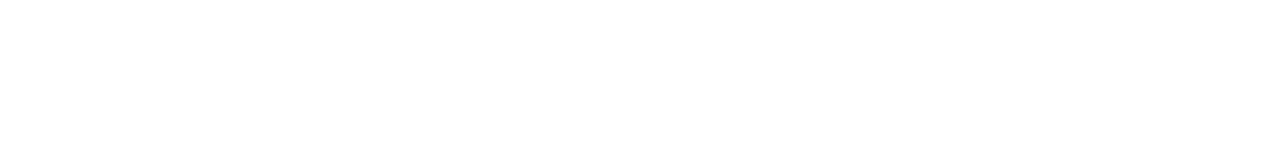
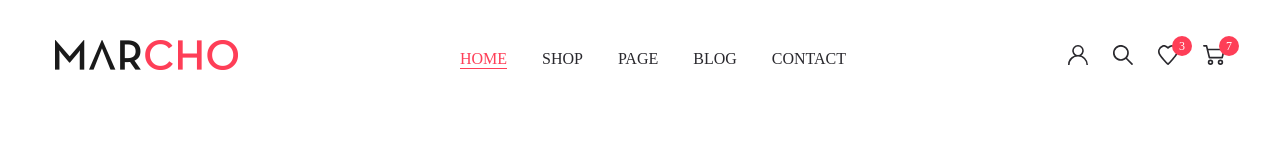
Before and after one commit to Yury90/marcho, a website: page app/index.html in a window 1280 px wide. Drawn offline with nearby package versions, Linux system fonts and the light colour scheme; files that its build step writes are made by us from their sources.

Commit message:
added header, added fonts

```diff
--- a/app/index.html
+++ b/app/index.html
@@ -9,7 +9,51 @@
 </head>
 
 <body>
+    <header class="header">
+        <div class="container">
+            <div class="header__inner">
+                <a class="logo href=" # "">
+                    <img class="logo__img" src="images/logo.png" alt="logo">
+                </a>
+                <nav class="menu">
+                    <ul class="menu__list">
+                        <li class="menu__list-item">
+                            <a class="menu__list-link menu__list-link--active" href="#">HOME</a>
+                        </li>
+                        <li class="menu__list-item">
+                            <a class="menu__list-link" href="#">SHOP</a>
+                        </li>
+                        <li class="menu__list-item">
+                            <a class="menu__list-link" href="#">PAGE</a>
+                        </li>
+                        <li class="menu__list-item">
+                            <a class="menu__list-link" href="#">BLOG</a>
+                        </li>
+                        <li class="menu__list-item">
+                            <a class="menu__list-link" href="#">CONTACT</a>
+                        </li>
+                    </ul>
+                </nav>
+                <div class="user-nav">
+                    <a class="user-nav__link" href="#">
+                        <img class="user-nav__link-img" src="images/icons/user.svg" alt="user icon">
+                    </a>
+                    <a class="user-nav__link" href="#">
+                        <img class="user-nav__link-img" src="images/icons/search.svg" alt="search icon">
+                    </a>
+                    <a class="user-nav__link" href="#">
+                        <img class="user-nav__link-img" src="images/icons/heart.svg" alt="heart icon">
+                        <span class="user-nav__num">3</span>
+                    </a>
+                    <a class="user-nav__link" href="#">
+                        <img class="user-nav__link-img" src="images/icons/cart.svg" alt="cart icon">
+                        <span class="user-nav__num">7</span>
+                    </a>
 
+                </div>
+            </div>
+        </div>
+    </header>
 
 
 
--- a/app/scss/_fonts.scss
+++ b/app/scss/_fonts.scss
@@ -0,0 +1,31 @@
+@font-face {
+    font-family: 'Quicksand-Regular', sans-serif;
+    font-weight: 400;
+    font-style: normal;
+    src: local('Quicksand-Regular'), url('../fonts/Quicksand-Regular.woff2'), url('../fonts/Quicksand-Regular.woff');
+    font-display: swap;
+}
+
+@font-face {
+    font-family: 'Quicksand-Medium', sans-serif;
+    font-weight: 500;
+    font-style: normal;
+    src: local('Quicksand-Medium'), url('../fonts/Quicksand-Medium.woff2'), url('../fonts/Quicksand-Medium.woff');
+    font-display: swap;
+}
+
+@font-face {
+    font-family: 'Roboto-Regular', sans-serif;
+    font-weight: 400;
+    font-style: normal;
+    src: local('Roboto-Regular'), url('../fonts/Roboto-Regular.woff2'), url('../fonts/Roboto-Regular.woff');
+    font-display: swap;
+}
+
+@font-face {
+    font-family: 'Roboto-Bold', sans-serif;
+    font-weight: 700;
+    font-style: normal;
+    src: local('Roboto-Bold'), url('../fonts/Roboto-Bold.woff2'), url('../fonts/Roboto-Bold.woff');
+    font-display: swap;
+}
--- a/app/scss/_global.scss
+++ b/app/scss/_global.scss
@@ -1 +1,12 @@
-body {}
+body {
+    color: $defaul;
+    font-size: 16px;
+    line-height: 26px;
+    @extend %quicksand-500;
+}
+
+.container {
+    max-width: 1200px;
+    margin: 0 auto;
+    padding: 0 15px;
+}
--- a/app/scss/_reset.scss
+++ b/app/scss/_reset.scss
@@ -49,5 +49,5 @@ select {
 
 a {
     text-decoration: none;
-    color: #ffffff;
+    color: #000;
 }
--- a/app/scss/_vars.scss
+++ b/app/scss/_vars.scss
@@ -0,0 +1,22 @@
+$accent: #fe3e57;
+$defaul: #8d8d8d;
+$title: #29282d;
+%quicksand-400 {
+    font-family: 'Quicksand-Regular', serif;
+    font-weight: 400;
+}
+
+%quicksand-500 {
+    font-family: 'Quicksand-Medium', serif;
+    font-weight: 500;
+}
+
+%roboto-400 {
+    font-family: 'Roboto-Regular', sans-serif;
+    font-weight: 400;
+}
+
+%roboto-700 {
+    font-family: 'Roboto-Bold', sans-serif;
+    font-weight: 700;
+}
--- a/app/scss/style.scss
+++ b/app/scss/style.scss
@@ -2,4 +2,61 @@
 @import 'fonts';
 @import 'reset';
 @import 'global';
+.header {
+    padding: 40px 0;
+    &__inner {
+        display: flex;
+        justify-content: space-between;
+        align-items: center;
+    }
+}
+
+.menu {
+    &__list {
+        display: flex;
+    }
+    &__list-item+.menu__list-item {
+        padding-left: 35px;
+    }
+    &__list-link {
+        color: $title;
+        padding-bottom: 1px;
+        transition: all .3s;
+        @extend %quicksand-500;
+        &:hover {
+            color: $accent;
+            border-bottom: 1px solid $accent;
+            @extend %quicksand-500;
+        }
+    }
+    &__list-link--active {
+        color: $accent;
+        border-bottom: 1px solid $accent;
+        @extend %quicksand-500;
+    }
+}
+
+.user-nav {
+    display: flex;
+    &__link {
+        position: relative;
+    }
+    &__link+.user-nav__link {
+        padding-left: 25px;
+    }
+    &__num {
+        position: absolute;
+        width: 20px;
+        height: 20px;
+        border-radius: 50%;
+        background-color: $accent;
+        top: -9px;
+        right: -14px;
+        font-size: 12px;
+        color: #fff;
+        text-align: center;
+        line-height: 20px;
+    }
+}
+
 @import 'media';
```
Also changed, not shown: app/fonts/Quicksand-Medium.woff (added), app/fonts/Quicksand-Medium.woff2 (added), app/fonts/Quicksand-Regular.woff (added), app/fonts/Quicksand-Regular.woff2 (added), app/fonts/Roboto-Bold.woff (added), app/fonts/Roboto-Bold.woff2 (added), app/fonts/Roboto-Regular.woff (added), app/fonts/Roboto-Regular.woff2 (added), app/images/icons/cart.svg (added), app/images/icons/heart.svg (added), app/images/icons/search.svg (added), app/images/icons/user.svg (added), app/images/logo.png (added).
